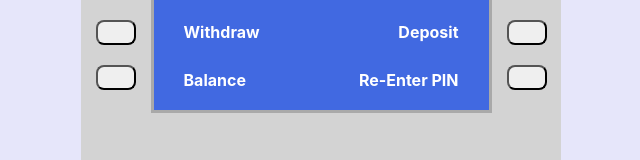
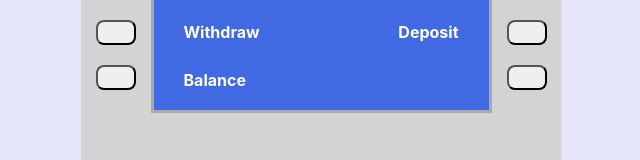
Before and after one commit to Rollinsa/stickguygame, a React (Create React App) app in the folder ui/: page / in a window 1280 px wide. Shown: the part 525-685 px from the top of the page, without its empty margins (319-959 px from the left). Built offline with nearby package versions, Linux system fonts and the light colour scheme.

Commit message:
Removes PIN button, since I won't be doing anything with it for now

```diff
--- a/ui/src/atm/AtmBottom.js
+++ b/ui/src/atm/AtmBottom.js
@@ -9,7 +9,7 @@ export default class AtmBottom extends Component {
 		topLeftButton: "Withdraw",
 		bottomLeftButton: "Balance",
 		topRightButton: "Deposit",
-		bottomRightButton: "Re-Enter PIN",
+		bottomRightButton: "",
 		buttonClicked: "",
 		balance: 0,
 	}
@@ -100,7 +100,6 @@ export default class AtmBottom extends Component {
 				buttonClicked: "Deposit",
 			});
 		},
-		"Re-Enter PIN": () => null,
 		"Go Back": () => {
 			this.setState(this.initialState);
 		},
```
